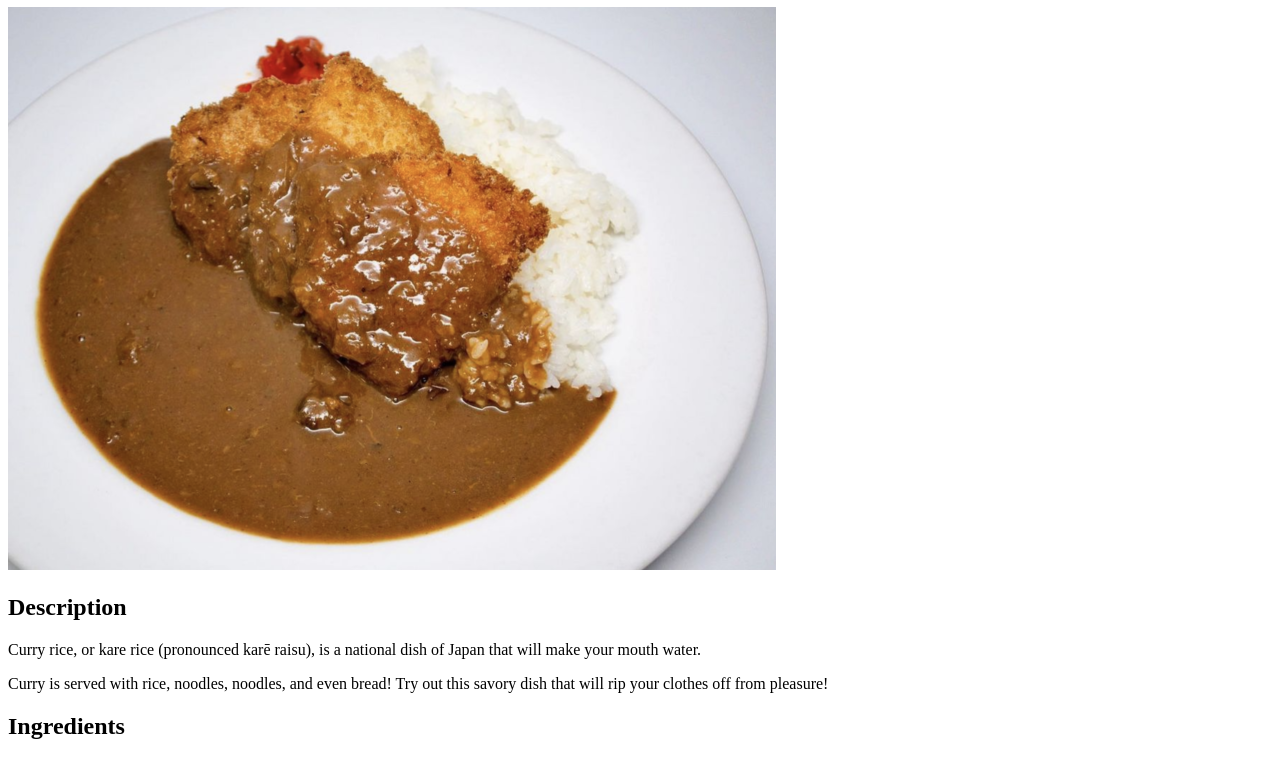
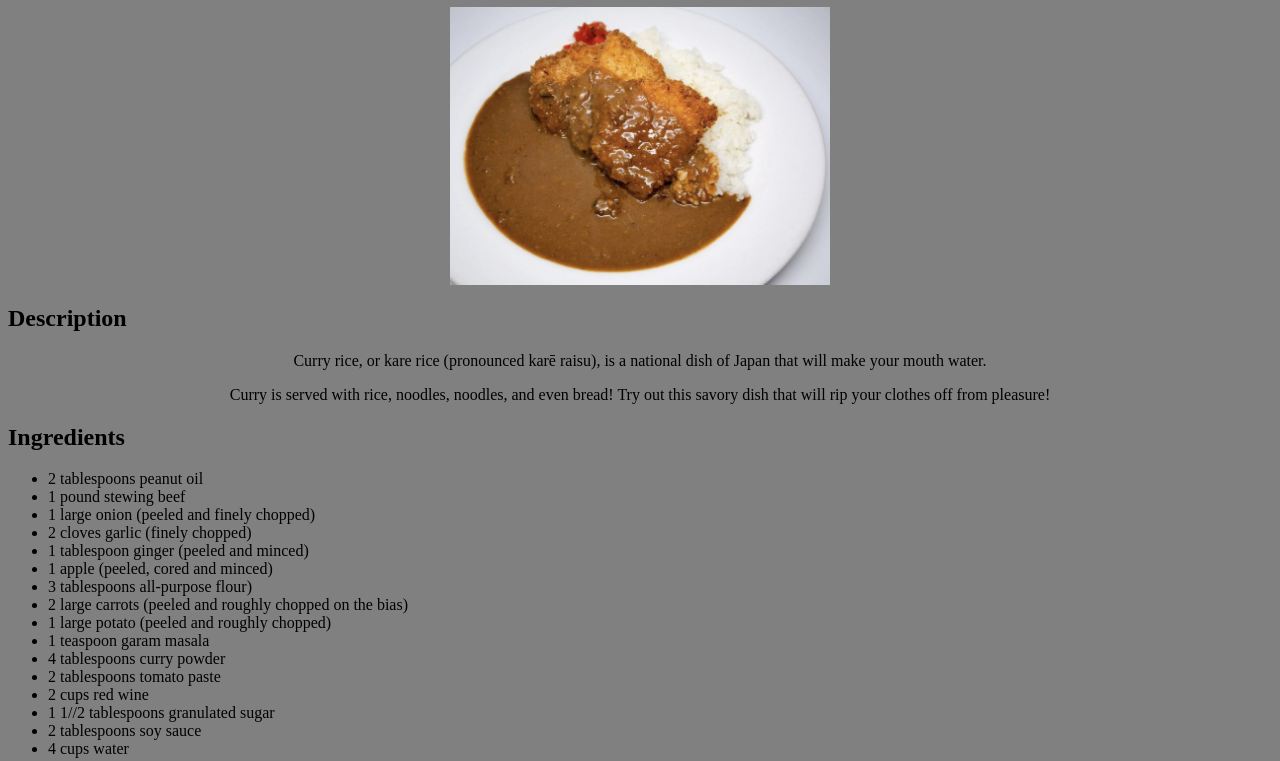
Before and after one commit to 0710CityLights/odin-recipes, a plain HTML site: page recipes/curry.html in a window 1280 px wide. Shown: the part 73-834 px from the top of the page. Drawn offline with Linux system fonts and the light colour scheme.

Commit message:
Linked CSS file to curry.html and center aligned curry image.

```diff
--- a/recipes/curry.html
+++ b/recipes/curry.html
@@ -4,11 +4,12 @@
     <meta charset="UTF-8">
     <meta http-equiv="X-UA-Compatible" content="IE=edge">
     <meta name="viewport" content="width=device-width, initial-scale=1.0">
+    <link rel="stylesheet" href="../styles.css">
     <title>Japanese Curry Recipe</title>
 </head>
-<body>
+<body class="curry-page">
     <h1>Japanese Curry</h1>
-    <img src="../images/curry.png" alt="">
+    <img class="center-image" src="../images/curry.png" alt="">
 
     <h2>Description</h2>
     <p>Curry rice, or kare rice (pronounced  karē raisu), is a national dish of Japan that will make your mouth water.</p>
@@ -57,5 +58,7 @@
 
     </ol>
 
+    <p> <a href="../index.html">Main Page</a> </p>
+
 </body>
 </html>
--- a/styles.css
+++ b/styles.css
@@ -1,9 +1,19 @@
-body {
+.main-page,
+.curry-page {
     background-color: grey;
 }
+
 .title,
+h1,
 p {
     text-align: center;
+}
+
+.center-image {
+    display: block;
+    margin-left: auto;
+    margin-right: auto;
+    width: 30%
 }
 
 .curry-gif {
```
Also changed, not shown: index.html (+1 -1 lines).
